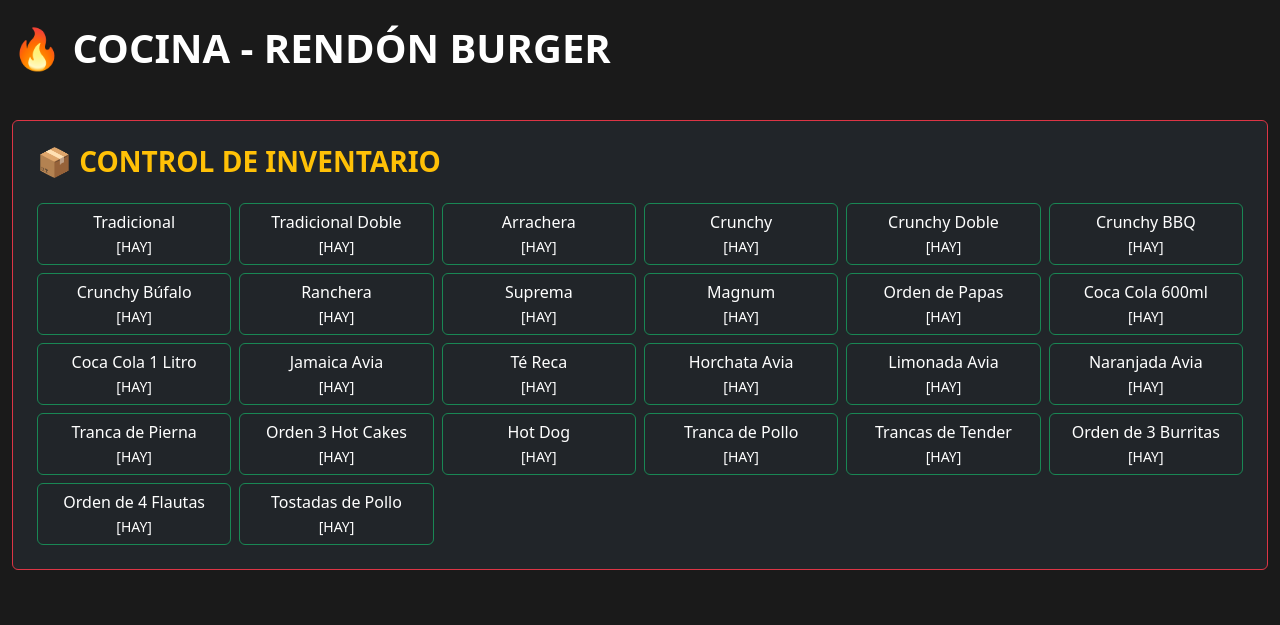
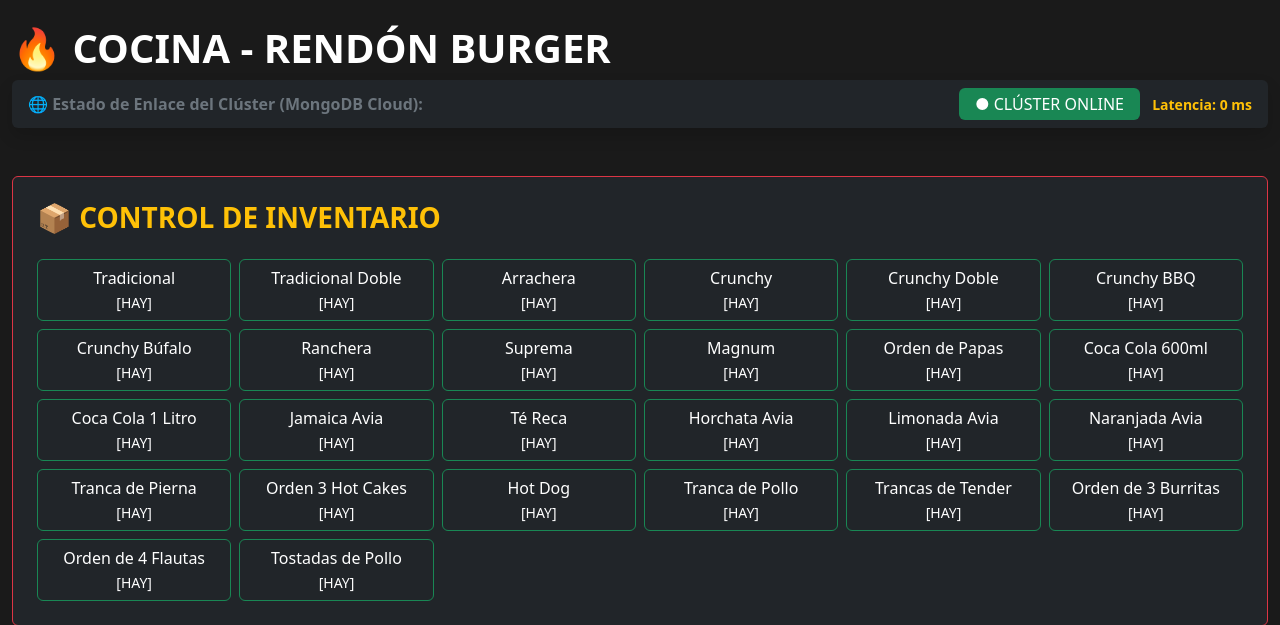
Before and after one commit to EduCabrera-k/Menu_Hamburguesas, a Flask app: page /cocina in a window 1280 px wide. Shown: the top 625 px of the page. Run offline with Flask 3, Linux system fonts and the light colour scheme; data that the repository does not hold is empty.

Commit message:
fix: variables de entorno, validacion en /ordenar, validacion carrito, monitor de latencia

```diff
--- a/app.py
+++ b/app.py
@@ -1,20 +1,26 @@
 from flask import Flask, render_template, request, jsonify
 from datetime import datetime
 from pymongo import MongoClient
+from dotenv import load_dotenv
+import time
+import os
+
+load_dotenv()
 
 app = Flask(__name__)
 
 # --- CONFIGURACIÓN DE MONGODB ATLAS ---
-MONGO_URI = "mongodb+srv://al070801_db_user:m5Rb0Msee6KB74X6@cluster0.yozw2vu.mongodb.net/?appName=Cluster0"
+MONGO_URI = os.getenv("MONGO_URI")
+if not MONGO_URI:
+    raise RuntimeError("MONGO_URI no está definida. Agrega la variable en tu archivo .env")
+
 client = MongoClient(MONGO_URI)
 db = client['rendon_burger_db']
 
-
-pedidos_col = db['pedidos_activos']
-historial_col = db['historial_ventas']
+pedidos_col    = db['pedidos_activos']
+historial_col  = db['historial_ventas']
 inventario_col = db['inventario_stock']
 
-# Menú completo con 26 items
 menu_items = [
     {"id": 1, "nombre": "Tradicional", "precio": 75, "descripcion": "Carne de la casa, jamón, queso, tocino y vegetales.", "categoria": "hamburguesas" , "imagen": "https://encrypted-tbn0.gstatic.com/images?q=tbn:ANd9GcQZQUZieQ9R-6Q1E-2hw1dNgQn8D-o76ferYQ&s"},
     {"id": 2, "nombre": "Tradicional Doble", "precio": 120, "descripcion": "Doble carne, doble jamón, queso y tocino.", "categoria": "hamburguesas" ,"imagen": "Tradicional Doble.jpg"},
@@ -44,6 +50,71 @@
     {"id": 26, "nombre": "Tostadas de Pollo", "precio": 20, "descripcion": "Tostada individual de pollo.", "categoria": "desayunos" , "imagen": "https://i.pinimg.com/1200x/ac/dc/8c/acdc8c176144847a0362eb0ab605e413.jpg"}
 ]
 
+
+# IDs válidos del menú para validar el carrito
+MENU_IDS_VALIDOS = {item['id'] for item in menu_items}
+
+
+def _validar_pedido(data):
+    """
+    Valida la estructura del payload recibido en /ordenar.
+    Retorna (True, None) si es válido o (False, mensaje_error) si no lo es.
+    """
+    if not isinstance(data, dict):
+        return False, "Payload inválido."
+
+    cliente = data.get('cliente')
+    carrito = data.get('carrito')
+
+    # --- Validar cliente ---
+    if not isinstance(cliente, dict):
+        return False, "Datos de cliente inválidos."
+
+    nombre = (cliente.get('nombre') or '').strip()
+    telefono = (cliente.get('telefono') or '').strip()
+    tipo = cliente.get('tipo')
+    metodo_pago = cliente.get('metodo_pago')
+
+    if not nombre:
+        return False, "El nombre del cliente es obligatorio."
+    if len(nombre) > 100:
+        return False, "El nombre del cliente es demasiado largo."
+    if not telefono:
+        return False, "El teléfono del cliente es obligatorio."
+    if not telefono.replace('+', '').replace(' ', '').isdigit() or not (7 <= len(telefono) <= 15):
+        return False, "El teléfono no tiene un formato válido."
+    if tipo not in ('Sucursal', 'Domicilio'):
+        return False, "Tipo de entrega inválido."
+    if metodo_pago not in ('Efectivo', 'Tarjeta'):
+        return False, "Método de pago inválido."
+    if tipo == 'Domicilio' and not (cliente.get('direccion') or '').strip():
+        return False, "La dirección es obligatoria para pedidos a domicilio."
+
+    # --- Validar carrito ---
+    if not isinstance(carrito, list) or len(carrito) == 0:
+        return False, "El carrito está vacío."
+    if len(carrito) > 50:
+        return False, "El carrito excede el límite de artículos permitidos."
+
+    for i, item in enumerate(carrito):
+        if not isinstance(item, dict):
+            return False, f"Item #{i+1} tiene formato inválido."
+
+        item_id  = item.get('item_id')
+        cantidad = item.get('cantidad')
+        precio   = item.get('precio')
+        nombre_item = item.get('nombre', '')
+
+        if not isinstance(item_id, int) or item_id not in MENU_IDS_VALIDOS:
+            return False, f"El producto con ID '{item_id}' no existe en el menú."
+        if not isinstance(cantidad, int) or cantidad < 1 or cantidad > 99:
+            return False, f"Cantidad inválida para '{nombre_item}'."
+        if not isinstance(precio, (int, float)) or precio <= 0:
+            return False, f"Precio inválido para '{nombre_item}'."
+
+    return True, None
+
+
 @app.route('/')
 def index():
     inventario = {item['item_id']: item['disponible'] for item in inventario_col.find()}
@@ -51,9 +122,11 @@
     for item in menu_items:
         item['disponible'] = inventario.get(str(item['id']), True)
         cat = item['categoria']
-        if cat not in menu_por_categoria: menu_por_categoria[cat] = []
+        if cat not in menu_por_categoria:
+            menu_por_categoria[cat] = []
         menu_por_categoria[cat].append(item)
     return render_template('index.html', menu_por_categoria=menu_por_categoria)
+
 
 @app.route('/cocina')
 def vista_cocina():
@@ -61,34 +134,76 @@
     for item in menu_items:
         item['disponible'] = inventario.get(str(item['id']), True)
     pedidos = list(pedidos_col.find().sort("hora", 1))
-    for p in pedidos: p.pop('_id', None)
+    for p in pedidos:
+        p.pop('_id', None)
     return render_template('cocina.html', pedidos=pedidos, menu=menu_items)
+
 
 @app.route('/api/stock')
 def api_stock():
     inventario = {item['item_id']: item['disponible'] for item in inventario_col.find()}
     return jsonify(inventario)
 
+
+@app.route('/api/db-status')
+def db_status():
+    """
+    Endpoint distribuido para comprobar la latencia y disponibilidad
+    del clúster en la nube (Heartbeat Monitor).
+    """
+    try:
+        inicio = time.time()
+        client.admin.command('ping')
+        fin = time.time()
+        latencia_ms = round((fin - inicio) * 1000)
+        return jsonify({
+            "status": "online",
+            "latencia": f"{latencia_ms} ms",
+            "clase_css": "bg-success" if latencia_ms < 150 else "bg-warning"
+        }), 200
+    except Exception as e:
+        return jsonify({
+            "status": "offline",
+            "latencia": "Inalcanzable",
+            "clase_css": "bg-danger",
+            "error": str(e)
+        }), 500
+
+
 @app.route('/ordenar', methods=['POST'])
 def ordenar():
-    data = request.json
+    data = request.get_json(silent=True)
+
+    # --- Validación ---
+    es_valido, error_msg = _validar_pedido(data)
+    if not es_valido:
+        return jsonify({"status": "error", "mensaje": error_msg}), 400
+
+    cliente = data['cliente']
+    carrito = data['carrito']
+
     fecha_hoy = datetime.now().strftime("%Y-%m-%d")
-    total_hoy = pedidos_col.count_documents({"fecha": fecha_hoy}) + historial_col.count_documents({"fecha": fecha_hoy})
+    total_hoy = (
+        pedidos_col.count_documents({"fecha": fecha_hoy}) +
+        historial_col.count_documents({"fecha": fecha_hoy})
+    )
     nuevo_id = total_hoy + 1
+
     nuevo_pedido = {
-        "id": nuevo_id,
-        "cliente": data['cliente']['nombre'],
-        "telefono": data['cliente']['telefono'],
-        "entrega": data['cliente']['tipo'],
-        "direccion": data['cliente'].get('direccion', 'N/A'),
-        "metodo_pago": data['cliente'].get('metodo_pago', 'Efectivo'),
-        "items": data['carrito'],
-        "hora": datetime.now().strftime("%H:%M:%S"),
-        "fecha": fecha_hoy,
-        "total": sum(i['precio'] * i['cantidad'] for i in data['carrito'])
+        "id":          nuevo_id,
+        "cliente":     cliente['nombre'].strip(),
+        "telefono":    cliente['telefono'].strip(),
+        "entrega":     cliente['tipo'],
+        "direccion":   cliente.get('direccion', 'N/A').strip(),
+        "metodo_pago": cliente.get('metodo_pago', 'Efectivo'),
+        "items":       carrito,
+        "hora":        datetime.now().strftime("%H:%M:%S"),
+        "fecha":       fecha_hoy,
+        "total":       sum(i['precio'] * i['cantidad'] for i in carrito),
     }
     pedidos_col.insert_one(nuevo_pedido)
     return jsonify({"status": "success", "id": nuevo_id})
+
 
 @app.route('/estado/<int:pedido_id>')
 def consultar_estado(pedido_id):
@@ -97,24 +212,37 @@
         return jsonify({"status": "preparando", "detalle": "Preparando..."})
     pedido_f = historial_col.find_one({"id": pedido_id})
     if pedido_f:
-        msg = "¡Tu orden está en camino! 🛵" if pedido_f.get('entrega') == 'Domicilio' else "¡Tu orden está lista para recoger! 🍔"
+        msg = (
+            "¡Tu orden está en camino! 🛵"
+            if pedido_f.get('entrega') == 'Domicilio'
+            else "¡Tu orden está lista para recoger! 🍔"
+        )
         return jsonify({"status": "listo", "detalle": msg})
     return jsonify({"status": "no_encontrado", "detalle": "Buscando..."})
+
 
 @app.route('/reporte')
 def ver_reporte():
     fecha_hoy = datetime.now().strftime("%Y-%m-%d")
     ventas = list(historial_col.find({"fecha": fecha_hoy}))
+    for v in ventas:
+        v.pop('_id', None)
     total_dinero = sum(v['total'] for v in ventas)
     return render_template('reporte.html', ventas=ventas, total=total_dinero)
+
 
 @app.route('/toggle_disponibilidad', methods=['POST'])
 def toggle_disponibilidad():
     item_id = str(request.json.get('id'))
     doc = inventario_col.find_one({"item_id": item_id})
     nuevo_estado = not doc['disponible'] if doc else False
-    inventario_col.update_one({"item_id": item_id}, {"$set": {"disponible": nuevo_estado}}, upsert=True)
+    inventario_col.update_one(
+        {"item_id": item_id},
+        {"$set": {"disponible": nuevo_estado}},
+        upsert=True
+    )
     return jsonify({"status": "success"})
+
 
 @app.route('/marcar_listo', methods=['POST'])
 def marcar_listo():
@@ -127,5 +255,6 @@
         return jsonify({"status": "success"})
     return jsonify({"status": "error"}), 404
 
+
 if __name__ == '__main__':
     app.run(debug=True, port=5000)
--- a/requirements.txt
+++ b/requirements.txt
@@ -2,3 +2,4 @@
 pymongo
 dnspython
 gunicorn
+python-dotenv
--- a/static/main.js
+++ b/static/main.js
@@ -5,6 +5,37 @@
     document.querySelectorAll('.menu-section').forEach(s => s.classList.add('d-none'));
     const section = document.getElementById(id + '-section');
     if (section) section.classList.remove('d-none');
+}
+
+// Lógica de Monitor de Red para la vista de cocina
+function verificarSaludNodoDatos() {
+    const badge = document.getElementById('db-status-badge');
+    const latencySpan = document.getElementById('db-latency');
+
+    if (!badge || !latencySpan) return;
+
+    fetch('/api/db-status')
+        .then(res => {
+            if (!res.ok) throw new Error("Error de respuesta");
+            return res.json();
+        })
+        .then(data => {
+            badge.className = `badge ${data.clase_css} px-3 py-2 fs-6 fw-normal`;
+            if (data.status === 'online') {
+                badge.innerHTML = `● CLÚSTER ONLINE`;
+                latencySpan.innerHTML = `Latencia: ${data.latencia}`;
+            } else {
+                badge.innerHTML = `● CLÚSTER OFFLINE`;
+                latencySpan.innerHTML = `Desconectado`;
+            }
+        })
+        .catch(() => {
+            if(badge && latencySpan) {
+                badge.className = "badge bg-danger px-3 py-2 fs-6 fw-normal";
+                badge.innerHTML = `● ERROR DE ENLACE`;
+                latencySpan.innerHTML = `Inalcanzable`;
+            }
+        });
 }
 
 // Lógica de Carrito Interactiva
@@ -90,6 +121,16 @@
 function toggleTarjeta(show) { document.getElementById('form-tarjeta').classList.toggle('d-none', !show); }
 
 async function validarYEnviar() {
+    if (carrito.length === 0) {
+        Swal.fire({
+            icon: 'warning',
+            title: 'Carrito vacío',
+            text: 'Agrega al menos un producto antes de continuar.',
+            confirmButtonColor: '#d90429'
+        });
+        return;
+    }
+
     const esTarjeta = document.getElementById('p-tarjeta').checked;
     if (esTarjeta) {
         Swal.fire({ title: 'Procesando...', allowOutsideClick: false, didOpen: () => { Swal.showLoading() } });
@@ -121,3 +162,11 @@
         carrito = []; total = 0; actualizarCarritoUI();
     });
 }
+
+// Disparador unificado para inicializar el monitor si detecta el badge de cocina
+document.addEventListener('DOMContentLoaded', () => {
+    if (document.getElementById('db-status-badge')) {
+        verificarSaludNodoDatos();
+        setInterval(verificarSaludNodoDatos, 2000);
+    }
+});
--- a/templates/cocina.html
+++ b/templates/cocina.html
@@ -1,14 +1,31 @@
 <!DOCTYPE html>
 <html lang="es">
 <head>
-    <meta charset="UTF-8"><title>Cocina - Rendón Burger</title>
+    <meta charset="UTF-8">
+    <title>Cocina - Rendón Burger</title>
     <link href="https://cdn.jsdelivr.net/npm/bootstrap@5.3.0/dist/css/bootstrap.min.css" rel="stylesheet">
-    <meta http-equiv="refresh" content="30">
-    <style>body { background-color: #1a1a1a; color: white; } .ticket { background: white; color: #333; border-top: 10px solid #d90429; border-radius: 4px; }</style>
+    <style>
+        body { background-color: #1a1a1a; color: white; }
+        .ticket { background: white; color: #333; border-top: 10px solid #d90429; border-radius: 4px; }
+    </style>
 </head>
 <body>
     <div class="container-fluid py-4">
-        <h1 class="fw-bold mb-4">🔥 COCINA - RENDÓN BURGER</h1>
+        <h1 class="fw-bold mb-2">🔥 COCINA - RENDÓN BURGER</h1>
+
+        <!-- MONITOR DE RED (SISTEMAS DISTRIBUIDOS) -->
+        <div class="card mb-4 border-0 shadow bg-dark text-white border border-secondary">
+            <div class="card-body d-flex justify-content-between align-items-center py-2">
+                <span class="text-secondary fw-bold">🌐 Estado de Enlace del Clúster (MongoDB Cloud):</span>
+                <div>
+                    <span id="db-status-badge" class="badge bg-secondary px-3 py-2 fs-6 fw-normal">
+                        Sincronizando nodo...
+                    </span>
+                    <span id="db-latency" class="ms-2 text-warning small fw-bold">--</span>
+                </div>
+            </div>
+        </div>
+
         <div class="row row-cols-1 row-cols-md-3 g-4">
             {% for p in pedidos %}
             <div class="col">
@@ -17,7 +34,7 @@
                         <span class="fs-1 fw-bold">#{{ p.id }}</span>
                         <span class="badge bg-dark">{{ p.entrega }} | {{ p.metodo_pago }}</span>
                     </div>
-                    <div class="border-bottom pb-2 mb-2 small text-dark"><b>{{ p.cliente }}</b> | {{ p.telefono }}</div>
+                    <div class="border-bottom pb-2 mb-2 small text-dark"><b>{{ p.cliente }}</b> | {{ p.telefono }} | {{ p.direccion }}</div>
                     <div class="flex-grow-1 text-dark">
                         {% for item in p['items'] %}<div class="py-1 border-bottom"><b>{{ item.cantidad }}x</b> {{ item.nombre }}</div>{% endfor %}
                     </div>
@@ -40,6 +57,9 @@
             </div>
         </div>
     </div>
+
+    <!-- Cargamos tu script completo -->
+    <script src="/static/main.js"></script>
     <script>
         function toggleStock(id) { fetch('/toggle_disponibilidad', { method:'POST', headers:{'Content-Type':'application/json'}, body:JSON.stringify({id:id}) }).then(() => location.reload()); }
         function despachar(id) { fetch('/marcar_listo', { method:'POST', headers:{'Content-Type':'application/json'}, body:JSON.stringify({id:id}) }).then(() => location.reload()); }
```
Also changed, not shown: 1 other file.
